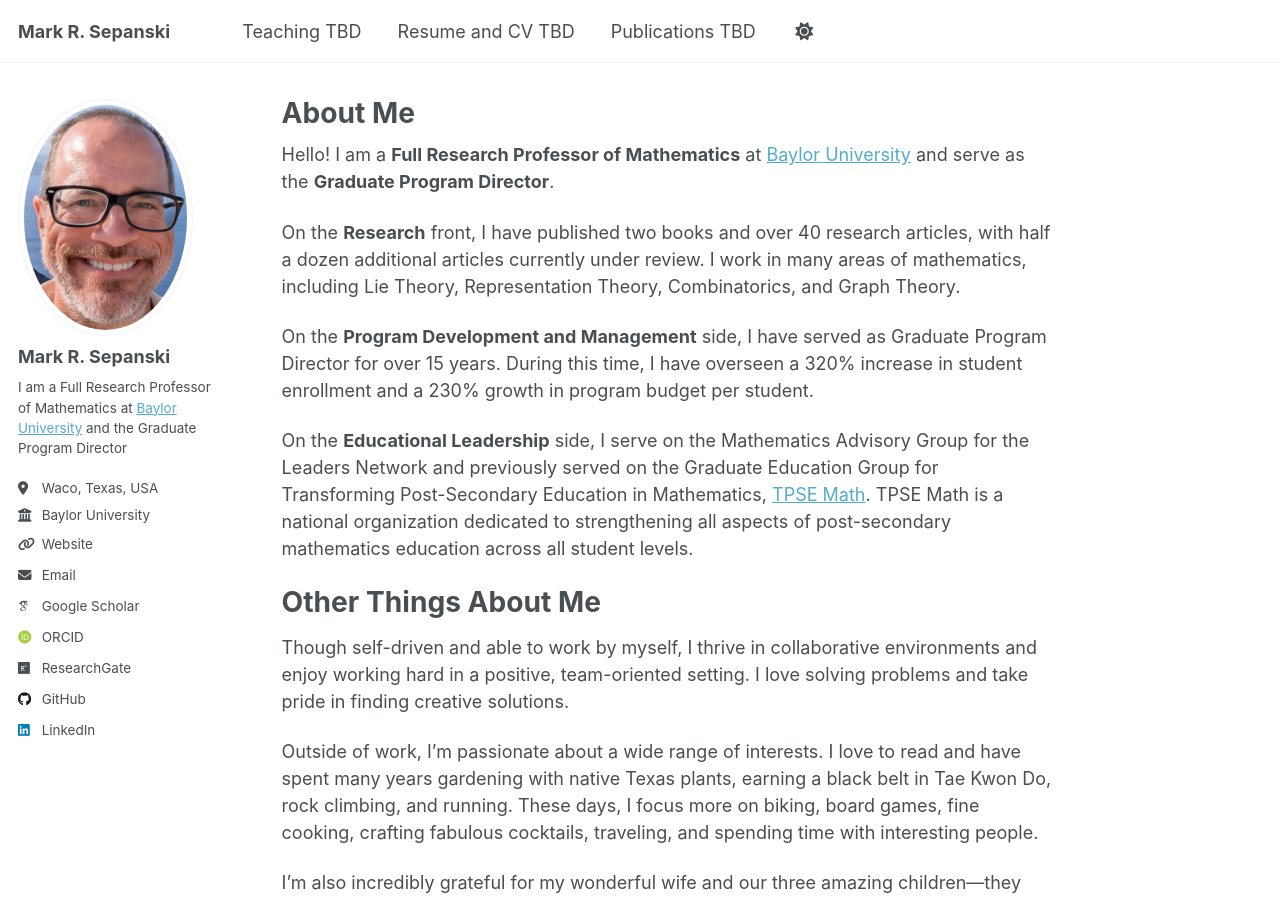
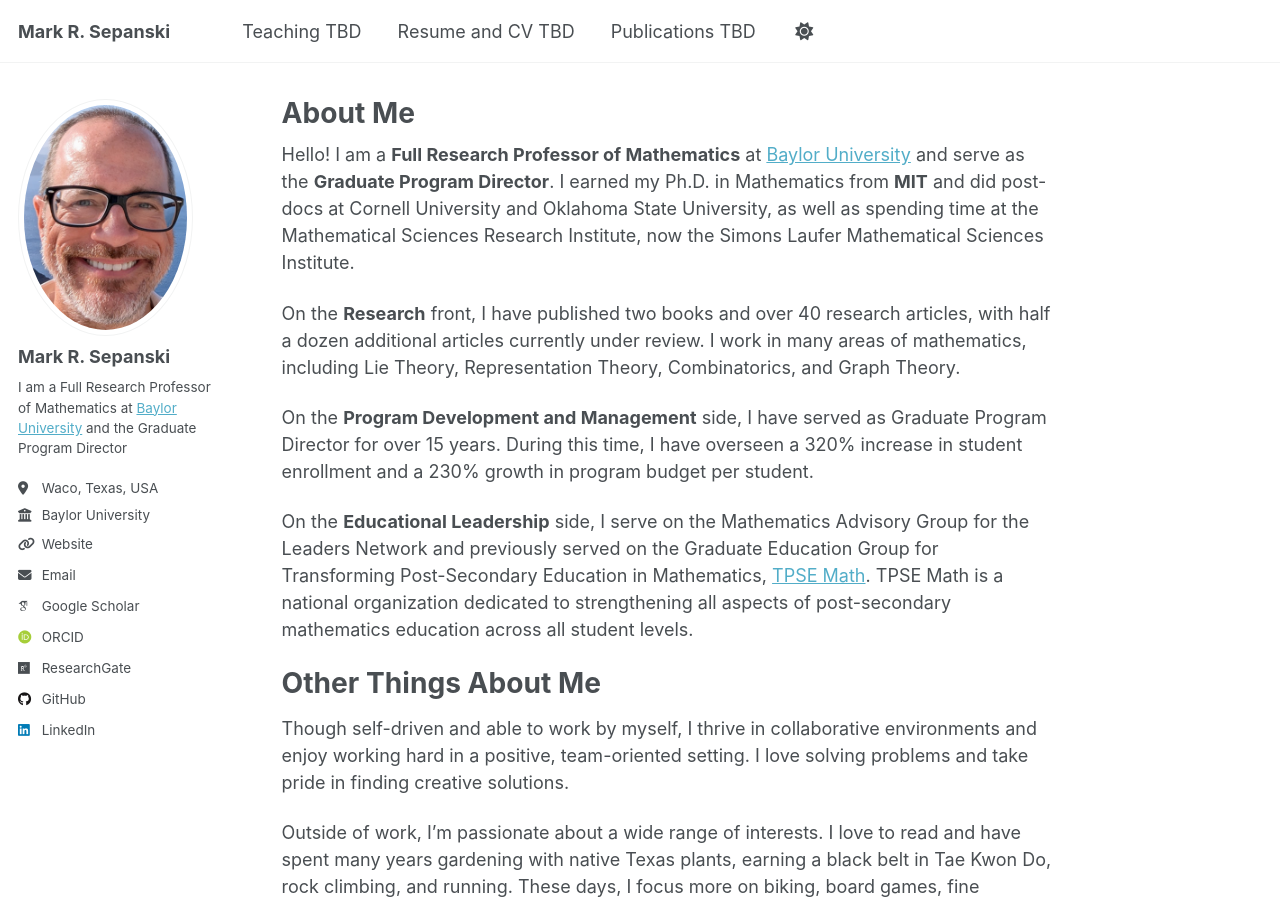
Before and after one commit to mrsepanski/mrsepanski.github.io, a Jekyll site: the page built from _pages/about.md, in a window 1280 px wide and 900 px high. Built offline with Jekyll 4.4.1, drawn with Linux system fonts in a browser that asks for light colours; some web fonts are replaced; a script that is not in the unit is left out.

Commit message:
Update about.md

```diff
--- a/_pages/about.md
+++ b/_pages/about.md
@@ -7,7 +7,7 @@ redirect_from:
   - /about.html
 ---
 
-Hello! I am a **Full Research Professor of Mathematics** at [Baylor University](https://www.baylor.edu/) and serve as the **Graduate Program Director**.
+Hello! I am a **Full Research Professor of Mathematics** at [Baylor University](https://www.baylor.edu/) and serve as the **Graduate Program Director**. I earned my Ph.D. in Mathematics from **MIT** and did post-docs at Cornell University and Oklahoma State University, as well as spending time at the Mathematical Sciences Research Institute, now the Simons Laufer Mathematical Sciences Institute.
 
 On the **Research** front, I have published two books and over 40 research articles, with half a dozen additional articles currently under review.
 I work in many areas of mathematics, including Lie Theory, Representation Theory, Combinatorics, and Graph Theory.
```
